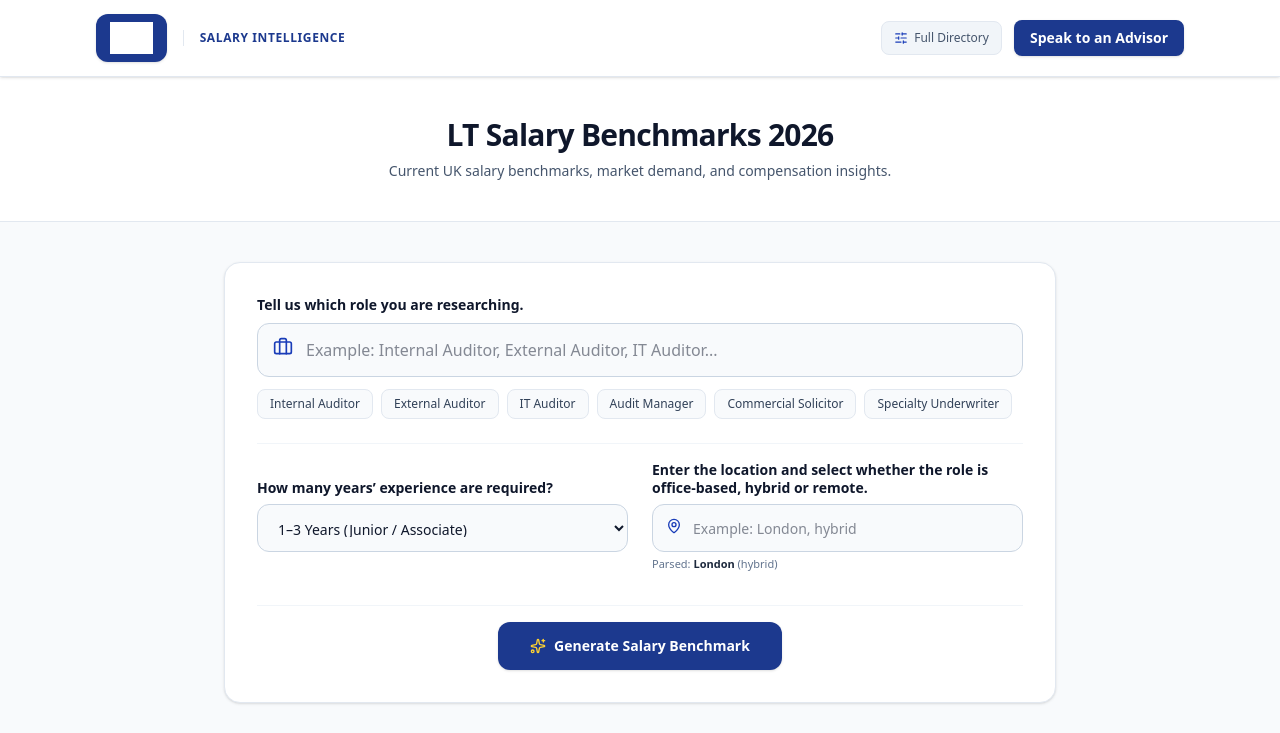
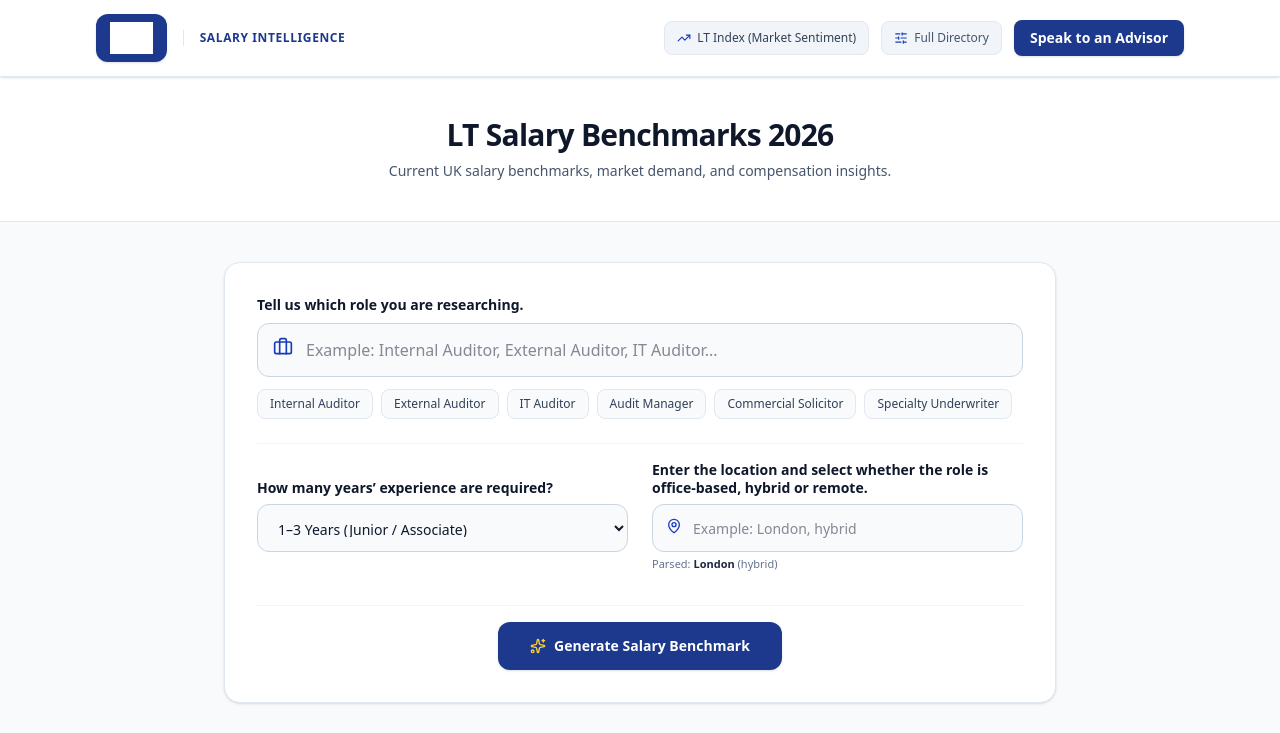
Before and after one commit to lucfountain-crypto/liberty-salaries, a Next.js app: page / in a window 1280 px wide. Shown: the top 733 px of the page. Built offline with nearby package versions, Linux system fonts and the light colour scheme; grey boxes are pictures that could not be loaded.

Commit message:
Add LT Index (Market Sentiment) link to header and footer

```diff
--- a/src/app/components/SalaryDashboard.tsx
+++ b/src/app/components/SalaryDashboard.tsx
@@ -870,7 +870,16 @@ export default function SalaryDashboard() {
           </div>
 
           {/* Contact / Switch Action */}
-          <div className="flex items-center space-x-3">
+          <div className="flex items-center space-x-2 sm:space-x-3">
+            <a
+              href="https://www.libertytowers.co.uk/labour-talent-index/"
+              target="_blank"
+              rel="noopener noreferrer"
+              className="text-xs text-slate-700 hover:text-blue-900 bg-slate-100 hover:bg-slate-200 border border-slate-200 px-3 py-2 rounded-lg transition flex items-center space-x-1.5 font-medium"
+            >
+              <TrendingUp className="w-3.5 h-3.5 text-blue-800" />
+              <span>LT Index <span className="hidden sm:inline">(Market Sentiment)</span></span>
+            </a>
             <button
               onClick={() => setViewMode(viewMode === 'guided' ? 'full' : 'guided')}
               className="text-xs text-slate-600 hover:text-slate-900 bg-slate-100 hover:bg-slate-200 border border-slate-200 px-3 py-2 rounded-lg transition flex items-center space-x-1.5"
@@ -1310,6 +1319,8 @@ export default function SalaryDashboard() {
             <span>Recruitment without borders. Talent without compromise.</span>
           </div>
           <div className="flex flex-wrap items-center justify-center gap-4 text-slate-600">
+            <a href="https://www.libertytowers.co.uk/labour-talent-index/" target="_blank" rel="noopener noreferrer" className="hover:underline hover:text-blue-900 transition font-medium">LT Index (Market Sentiment)</a>
+            <span>•</span>
             <a href="/privacy" className="hover:underline hover:text-blue-900 transition font-medium">Privacy Policy</a>
             <span>•</span>
             <a href="/ads.txt" target="_blank" rel="noopener noreferrer" className="hover:underline hover:text-blue-900 transition font-medium">ads.txt</a>
```
